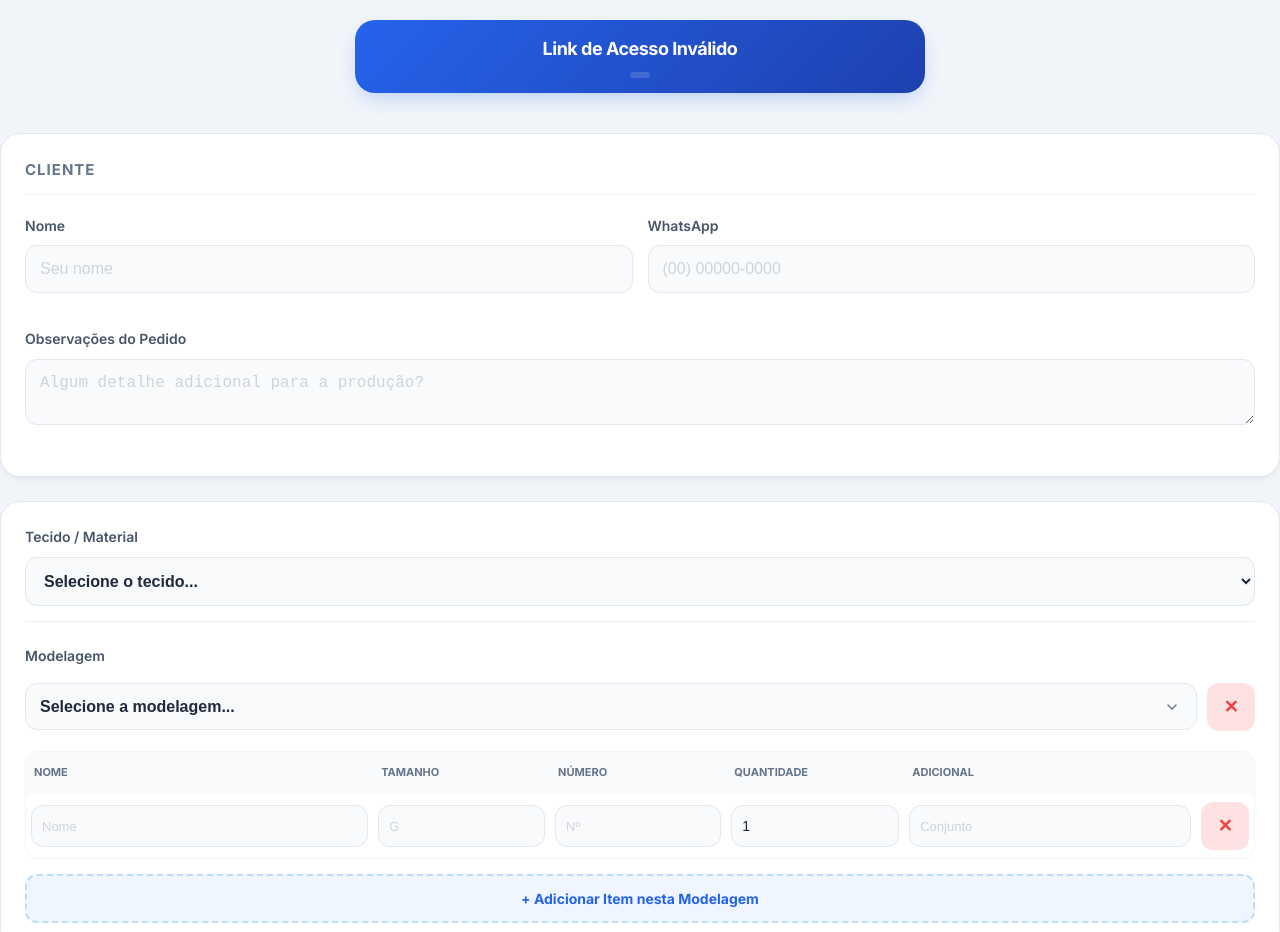
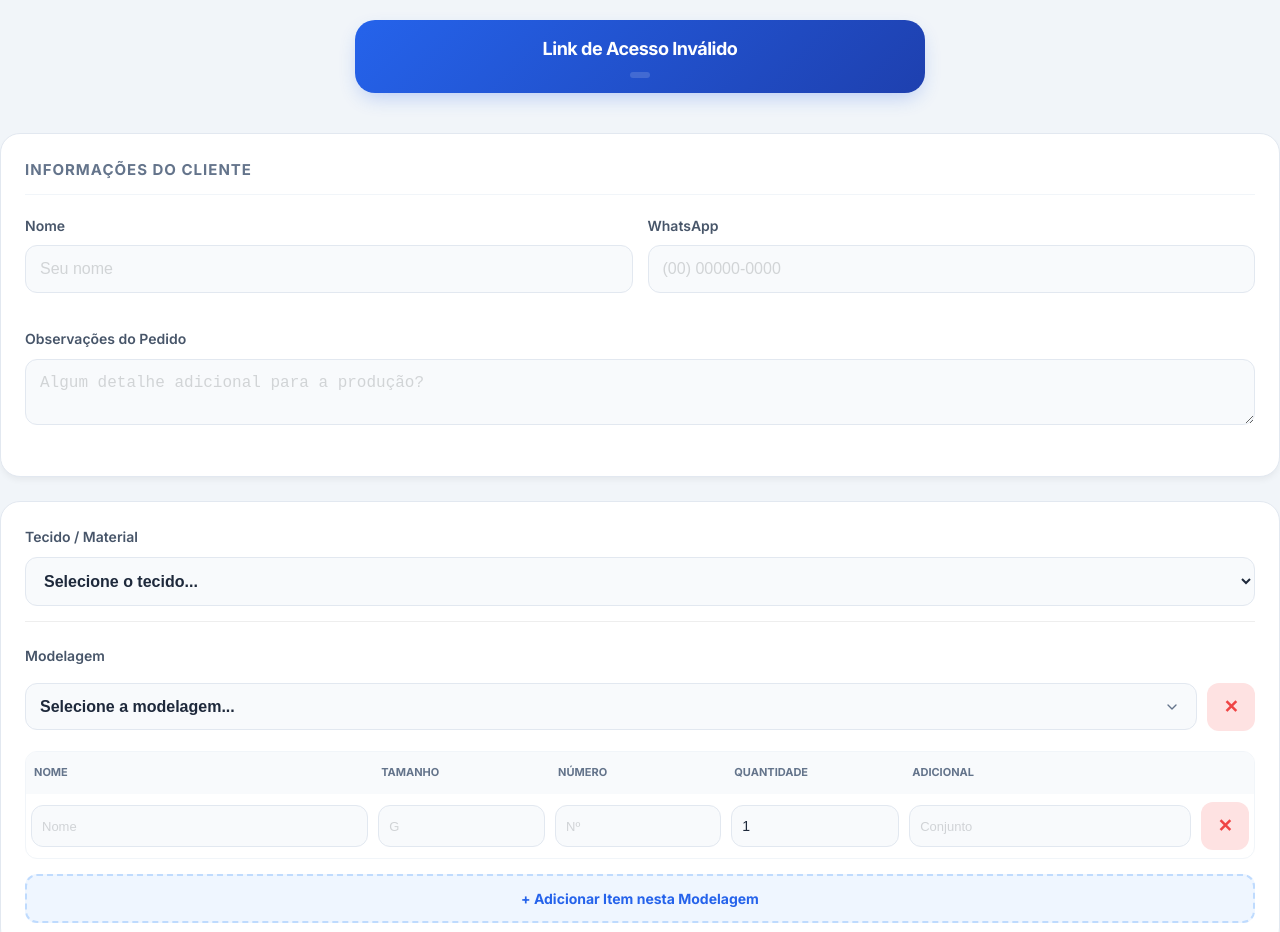
Before and after one commit to gtsportnota10-creator/portal-gtsport, a plain HTML site: page index.html in a window 1280 px wide. Shown: the top 932 px of the page. Drawn offline with nearby package versions, Linux system fonts and the light colour scheme.

Commit message:
Change header from 'Cliente' to 'Informações do Cliente'

```diff
--- a/index.html
+++ b/index.html
@@ -24,7 +24,7 @@
 </div>
         <div id="formulario-pedido">
             <section class="card">
-                <h2>Cliente</h2>
+                <h2>Informações do Cliente</h2>
 
                 <div class="grid-campos">
                     <div class="campo">
```
